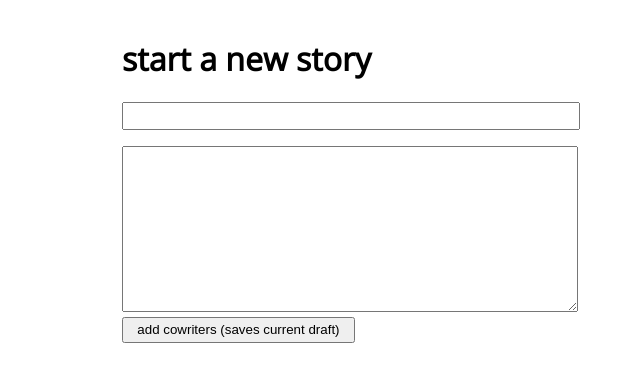
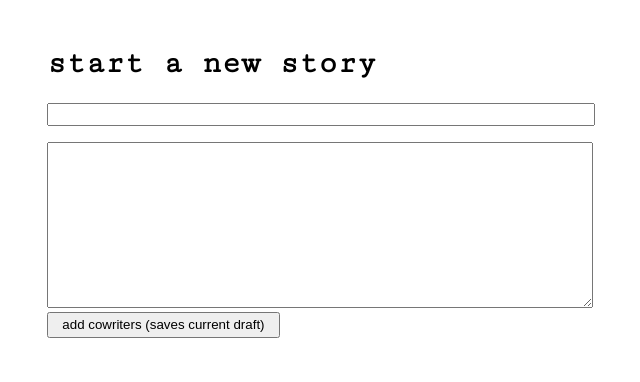
Before and after one commit to zhammer/scribly, a Python web app: template templates/newstory.html in a window 1280 px wide. Shown: the top 382 px of the page, without its empty margins (143-783 px from the left). Run offline with Jinja, Linux system fonts and the light colour scheme; the template is opened without the code that fills it, so the values that code supplies are empty.

Commit message:
Add .page class (move from body styles) and some html formatting

```diff
--- a/static/style.css
+++ b/static/style.css
@@ -1,17 +1,12 @@
 body {
-  max-width: 750px;
-  margin: 0 auto;
-  padding: 1em;
-
-  font-family: "Open Sans", sans-serif;
+  font-family: "Cutive Mono", monospace;
   font-size: 16px;
 }
 
-h1,
-h2,
-h3,
-h4 {
-  font-family: "Open Sans", sans-serif;
+.page {
+  padding-top: 1em;
+  max-width: 900px;
+  margin: 0 auto;
 }
 
 input,
--- a/templates/addpeopletostory.html
+++ b/templates/addpeopletostory.html
@@ -5,6 +5,7 @@
     {{ head.head('Scribly - Add Cowriters') }}
   </head>
   <body>
+    <div class="page">
       <h1>add cowriters</h1>
       <form
         id="add-cowriters-form"
@@ -27,5 +28,6 @@
       </form>
       <h2>{{ story.title }}</h2>
       <p>{{ story.turns[0].text_written }}</p>
+    </div>
   </body>
 </html>
--- a/templates/head.html
+++ b/templates/head.html
@@ -6,7 +6,7 @@
 
 <!-- fonts -->
 <link
-  href="https://fonts.googleapis.com/css?family=Lora|Open+Sans:300&display=swap"
+  href="https://fonts.googleapis.com/css?family=Cutive+Mono&display=swap"
   rel="stylesheet"
 />
 
--- a/templates/index.html
+++ b/templates/index.html
@@ -5,6 +5,7 @@
     {{ head.head() }}
   </head>
   <body>
+    <div class="page">
       <h1>scribly</h1>
       <p>write stories together</p>
       <form action="/login" method="post">
@@ -12,5 +13,6 @@
           log in
         </button>
       </form>
+    </div>
   </body>
 </html>
--- a/templates/me.html
+++ b/templates/me.html
@@ -5,6 +5,7 @@
     {{ head.head() }}
   </head>
   <body>
+    <div class="page">
       <h1>{{ me.user.username }}'s scribly</h1>
       <div>
         <h3>drafts</h3>
@@ -37,5 +38,6 @@
           start a new story
         </button>
       </form>
+    </div>
   </body>
 </html>
--- a/templates/newstory.html
+++ b/templates/newstory.html
@@ -5,6 +5,7 @@
     {{ head.head('Scribly - New Story') }}
   </head>
   <body>
+    <div class="page">
       <h1>start a new story</h1>
       <form id="new-story-form" class="simple-form" action="/new" method="post">
         <input
@@ -26,5 +27,6 @@
           add cowriters (saves current draft)
         </button>
       </form>
+    </div>
   </body>
 </html>
```
Also changed, not shown: templates/story.html (+17 -42 lines). Lines whose indentation alone changed are shown as unchanged.
